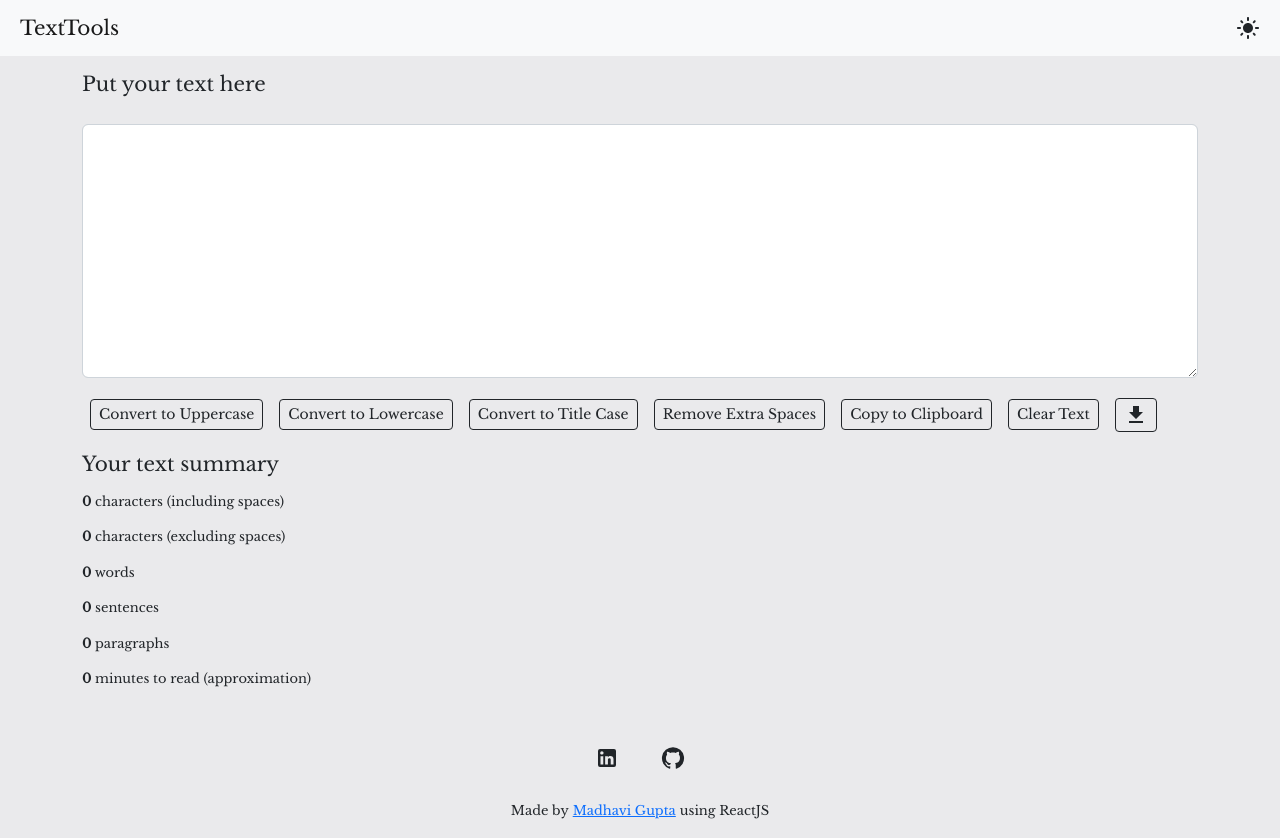
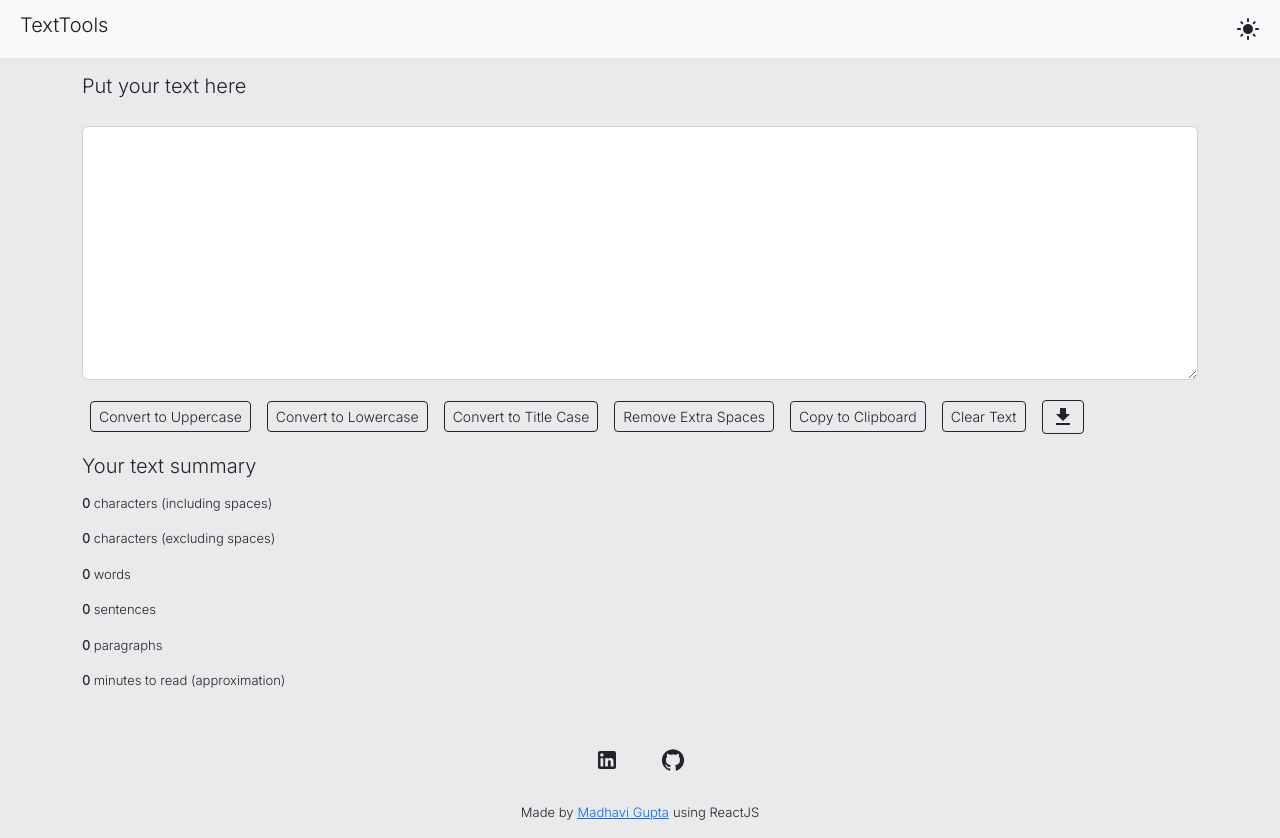
Before and after one commit to MadhaviGupta/Text-Tools, a React (Create React App) app: page / in a window 1280 px wide. Built offline with nearby package versions, Linux system fonts and the light colour scheme.

Commit message:
changed font and styling

```diff
--- a/public/index.html
+++ b/public/index.html
@@ -15,9 +15,9 @@
   <!-- CSS only -->
   <link href="https://cdn.jsdelivr.net/npm/bootstrap@5.2.0-beta1/dist/css/bootstrap.min.css" rel="stylesheet"
     integrity="sha384-0evHe/X+R7YkIZDRvuzKMRqM+OrBnVFBL6DOitfPri4tjfHxaWutUpFmBp4vmVor" crossorigin="anonymous" />
-  <link rel="preconnect" href="https://fonts.googleapis.com">
-  <link rel="preconnect" href="https://fonts.gstatic.com" crossorigin>
-  <link href="https://fonts.googleapis.com/css2?family=Libre+Baskerville&display=swap" rel="stylesheet">
+    <link rel="preconnect" href="https://fonts.googleapis.com">
+    <link rel="preconnect" href="https://fonts.gstatic.com" crossorigin>
+    <link href="https://fonts.googleapis.com/css2?family=Inter:wght@300&display=swap" rel="stylesheet">
 </head>
 
 <body>
--- a/src/App.css
+++ b/src/App.css
@@ -1,5 +1,5 @@
 body {
   background-color: #dfdfe3a5;
-  font-family: "Libre Baskerville", serif;
+  font-family: 'Inter', sans-serif;
   font-size: small;
 }
--- a/src/components/Navbar.js
+++ b/src/components/Navbar.js
@@ -9,9 +9,9 @@
       className={`navbar navbar-expand-lg navbar-${props.mode} bg-${props.mode}`}
     >
       <div className="container-fluid">
-        <a className="navbar-brand mx-2" href="/">
+        <h1 className="navbar-brand mx-2" href="/">
         TextTools
-        </a>
+        </h1>
         {props.mode === "light" ? (
           <LightModeIcon className="mx-2" onClick={props.toggleMode} />
         ) : (
```
